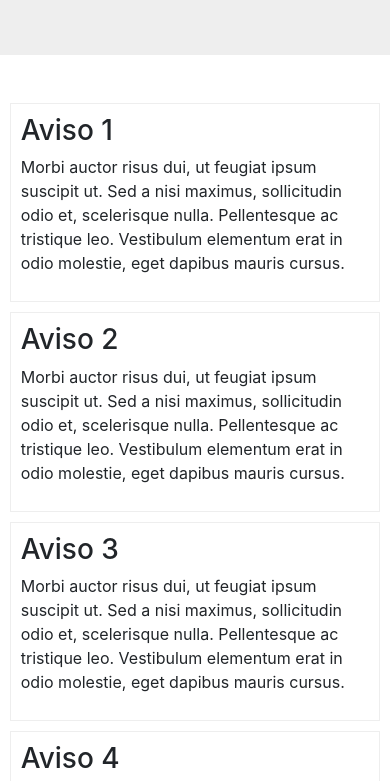
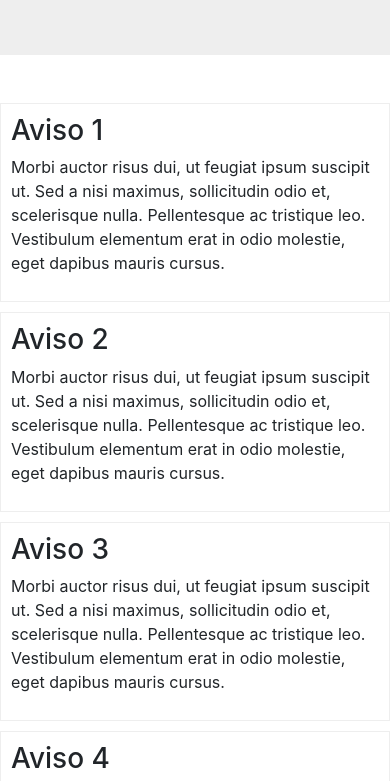
Before and after one commit to tanizmoura/replicas, a plain HTML site: page site-fies/index.html in a window 390 px wide. Shown: the part 350-1131 px from the top of the page. Drawn offline with nearby package versions, Linux system fonts and the light colour scheme.

Commit message:
Update style.css

```diff
--- a/site-fies/css/style.css
+++ b/site-fies/css/style.css
@@ -60,6 +60,10 @@ footer {
 	h1 {
 	font-size: 1em;
 	}
+	.container2 {
+	width: 100%;
+
+	}
 }
 
 /* Small devices (landscape phones, less than 768px)*/
@@ -67,4 +71,8 @@ footer {
 	h1 {
 		font-size: 3em;
 	}
+	.container2 {
+	width: 100%;
+
+	}
 }
```
